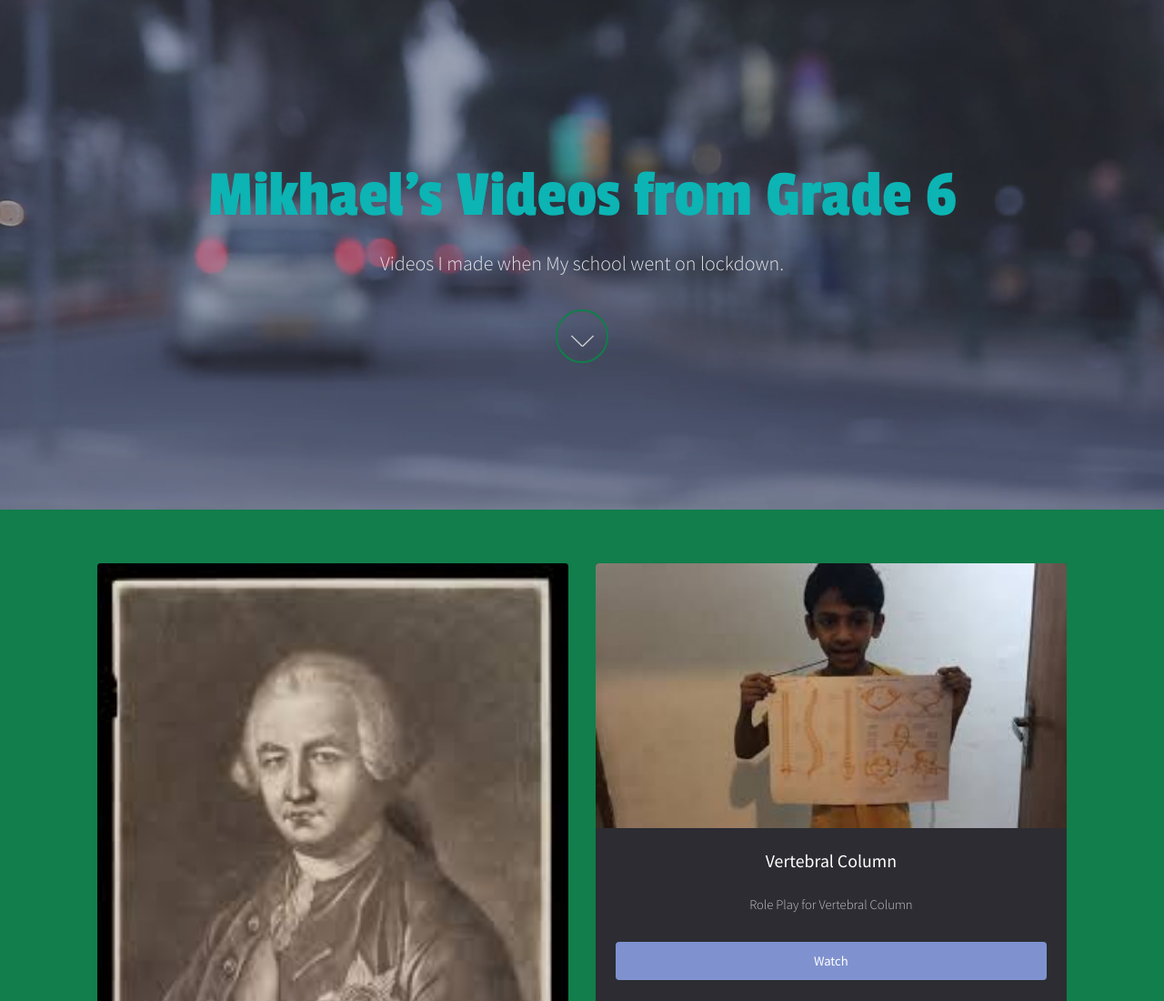
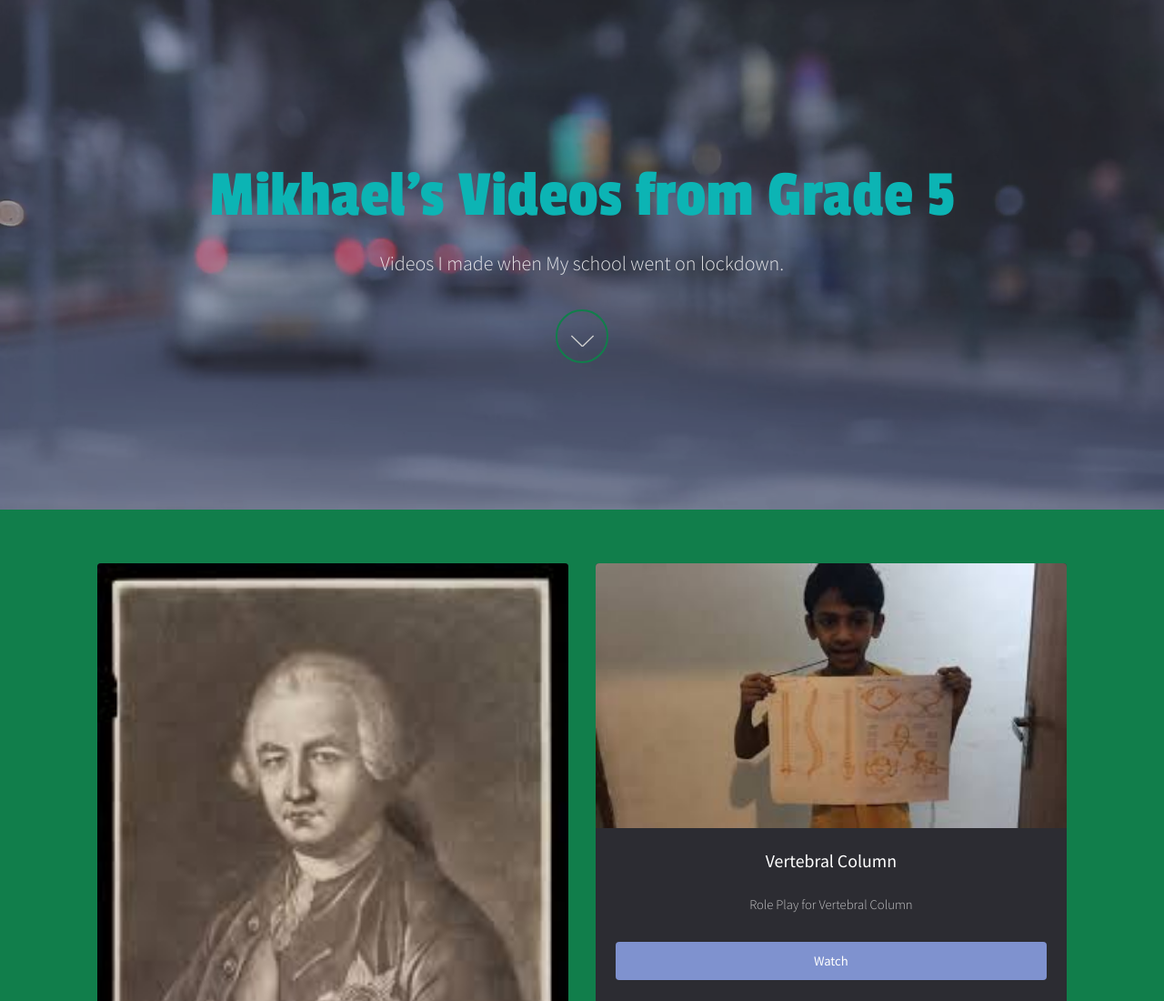
Before and after one commit to MikhaelStudies/MikhaelStudies.github.io, a plain HTML site: page index.html in a window 1280 px wide. Shown: the top 1100 px of the page at 91% size. Drawn offline with Linux system fonts and the light colour scheme.

Commit message:
Update index.html

```diff
--- a/index.html
+++ b/index.html
@@ -22,7 +22,7 @@
 				<section id="banner" data-video="images/banner">
 					<div class="inner">
 						<header>
-							<h1>Mikhael's Videos from Grade 6</h1>
+							<h1>Mikhael's Videos from Grade 5</h1>
 							<p>Videos I made when My school went on lockdown.</p>
 						</header>
 						<a href="#main" class="more">Learn More</a>
```
